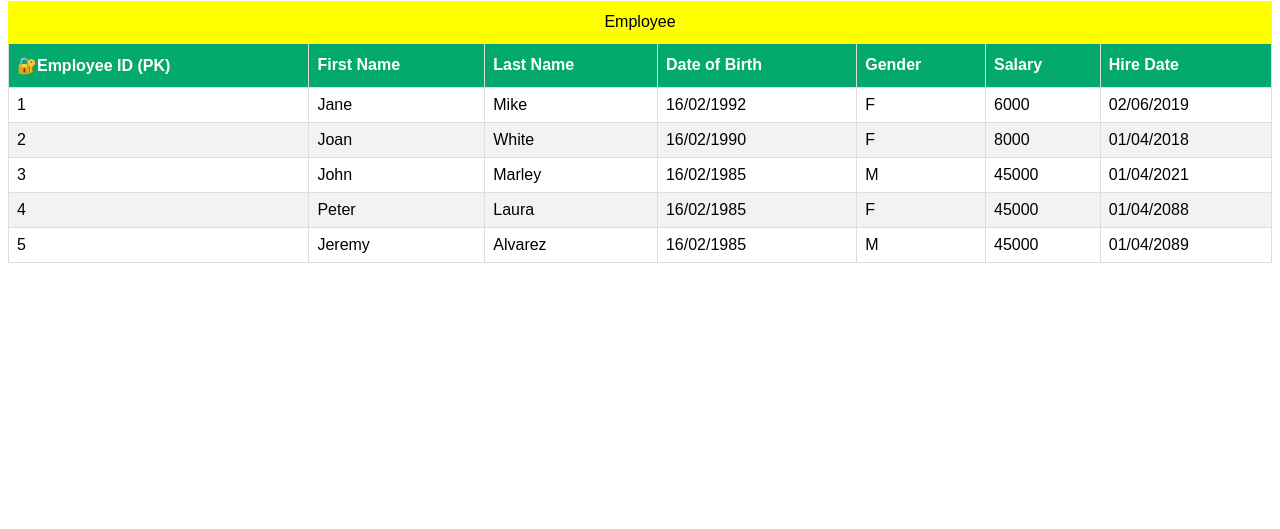
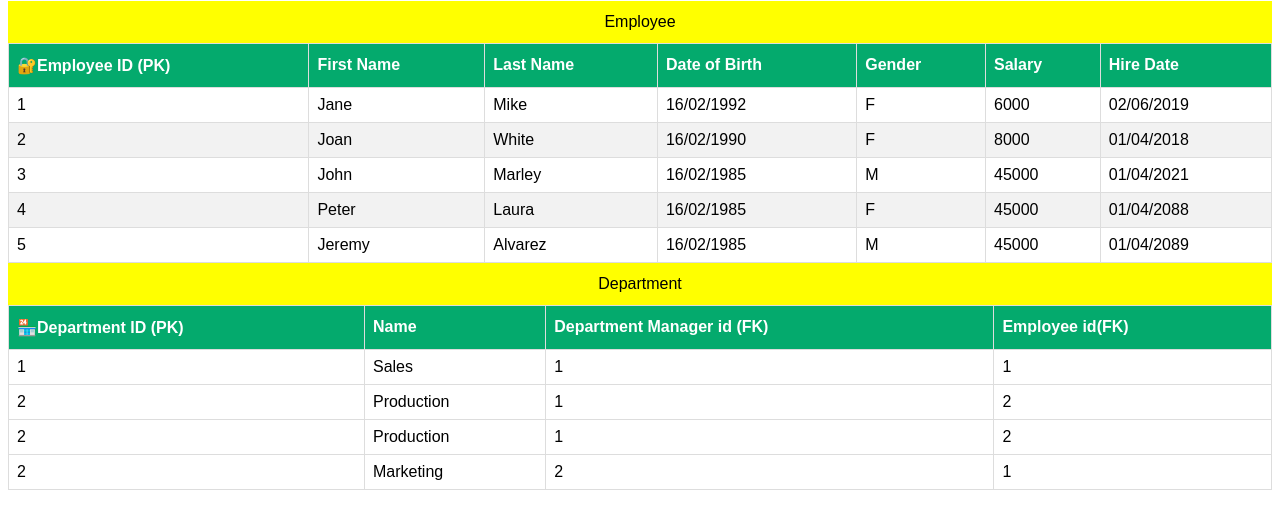
Before and after one commit to magdaleneg/webdevca01, a plain HTML site: page main/index.html in a window 1280 px wide. Shown: the part 79-608 px from the top of the page. Drawn offline with Linux system fonts and the light colour scheme.

```diff
--- a/main/index.html
+++ b/main/index.html
@@ -12,6 +12,7 @@
 </head>
 <body>
     <h1>Databases, Web Development</h1>
+    <!-- Design the table for the employee start Here-->
     <table id="employee">
         <caption> Employee</caption> <!-- the caption is the first child of the table-->
         <thead> <!--The thead is after caption-->
@@ -73,6 +74,60 @@
                 <td>01/04/2089</td>
             </tr>
         </tbody>
+    </table><!-- Design the table for the employee ends Here-->
+
+    <!-- Design the table for the departmnet Start Here-->
+    <table id="department">
+        <caption> Department</caption> <!-- the caption is the first child of the table-->
+        <thead> <!--The thead is after caption-->
+            <tr>
+                <th>🏪Department ID (PK)</th>
+                <th>Name</th>
+                <th>Department Manager id (FK)</th>
+                <th>Employee id(FK)</th>
+            </tr>
+
+        </thead>
+        <tbody>
+            <tr>
+                <td>1</td>
+                <td>Sales</td>
+                <td>1</td>
+                <td>1</td>
+            </tr>
+            <tr>
+
+            </tr>
+            <tr>
+                <td>2</td>
+                <td>Production</td>
+                <td>1</td>
+                <td>2</td>
+
+
+            </tr>
+            <tr>
+                <tr>
+                    <td>2</td>
+                    <td>Production</td>
+                    <td>1</td>
+                    <td>2</td>
+
+
+                </tr>
+            </tr>
+            <tr>
+                <tr>
+                    <td>2</td>
+                    <td>Marketing</td>
+                    <td>2</td>
+                    <td>1</td>
+
+
+                </tr>
+            </tr>
+        </tbody>
     </table>
+<!-- Design the table for the departmnet ends Here-->
 </body>
 </html>
--- a/main/style.css
+++ b/main/style.css
@@ -21,6 +21,7 @@
     background-color: #04AA6D;
     color: white;
   }
+
 caption {
     display: table-caption;
     text-align: center;
@@ -28,3 +29,28 @@ caption {
     padding-top: 12px;
     padding-bottom: 12px;
   }
+
+
+ /* style for the Department table */
+#department {
+    font-family: Arial, Helvetica, sans-serif;
+    border-collapse: collapse;
+    width: 100%;
+  }
+
+#department  td, #department th {
+    border: 1px solid #ddd;
+    padding: 8px;
+  }
+
+#department tr:nth-child(even){background-color: #f2f2f2;}
+
+#department tr:hover {background-color: #ddd;}
+
+#department th {
+    padding-top: 12px;
+    padding-bottom: 12px;
+    text-align: left;
+    background-color: #04AA6D;
+    color: white;
+  }
```
